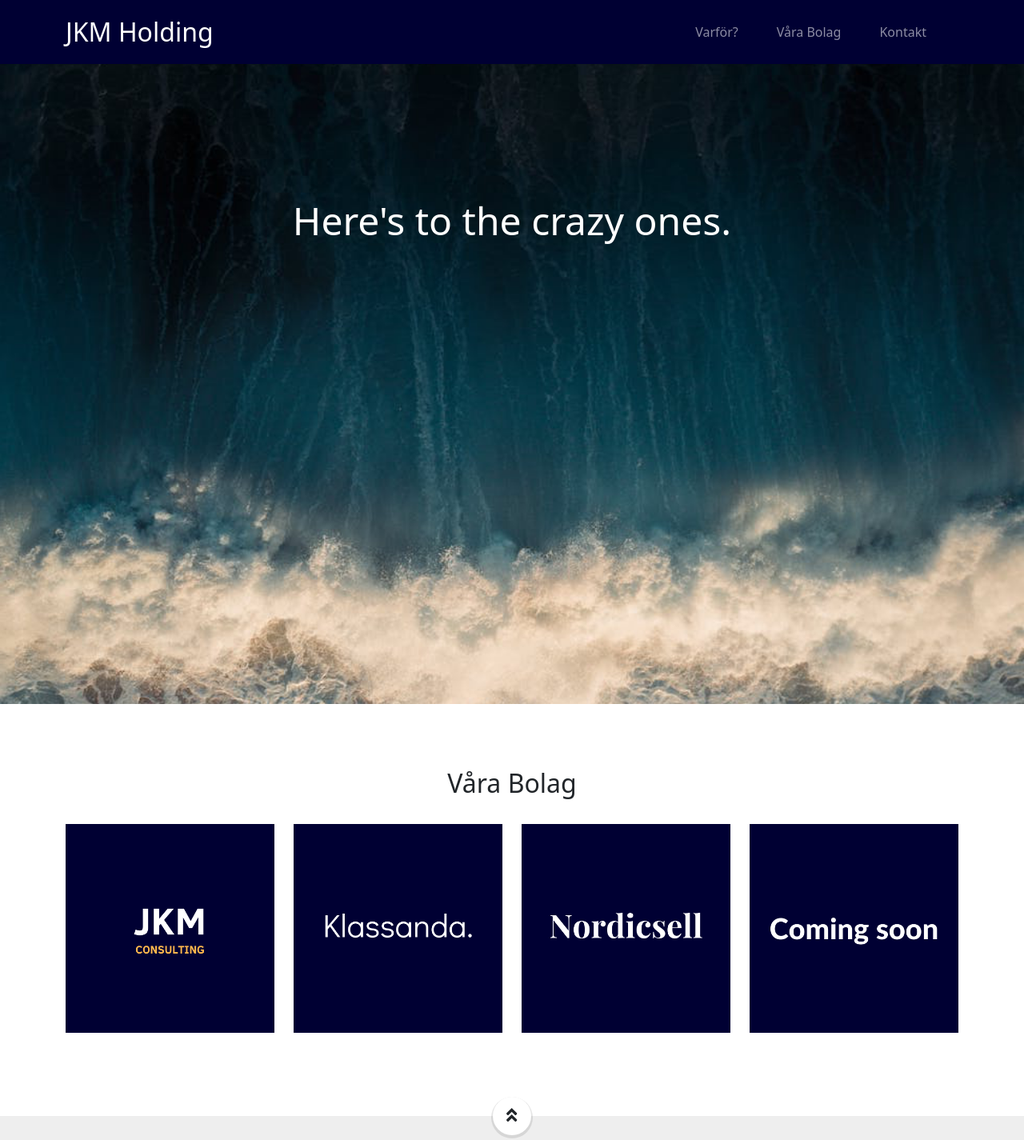
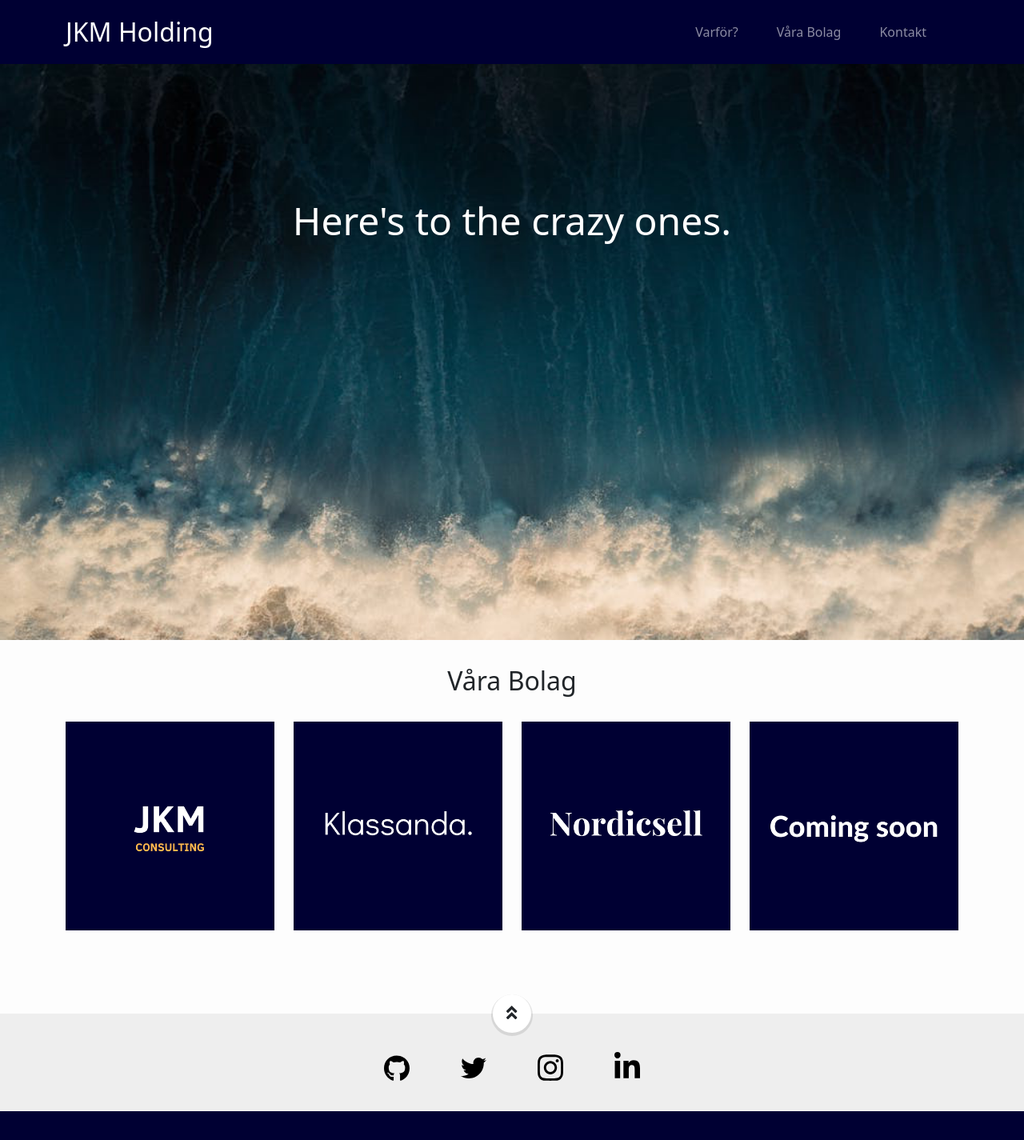
Before and after one commit to kevalane/jkmholding-frontend, an Angular app: page / in a window 1280 px wide. Shown: the top 1425 px of the page at 80% size. Built offline with nearby package versions, Linux system fonts and the light colour scheme.

Commit message:
Fixed some spacing on homepage.

```diff
--- a/src/app/home/home.component.css
+++ b/src/app/home/home.component.css
@@ -2,7 +2,7 @@
 .parallax {
     background: url('/assets/img/REBackground2.png') no-repeat center;
     background-size: cover;
-    height: 100vh;
+    height: 90vh;
     z-index: -1;
     position: relative;
 }
@@ -109,7 +109,7 @@
 }
 
 #portfolio {
-    margin-top: 5rem;
+    margin-top: 2rem;
     margin-bottom: 5rem;
 }
 
--- a/src/styles.css
+++ b/src/styles.css
@@ -1,4 +1,6 @@
-
+body {
+    background: #fdfdfd;
+}
 /* Icons */
 .icon {
     display: inline-block;
```
